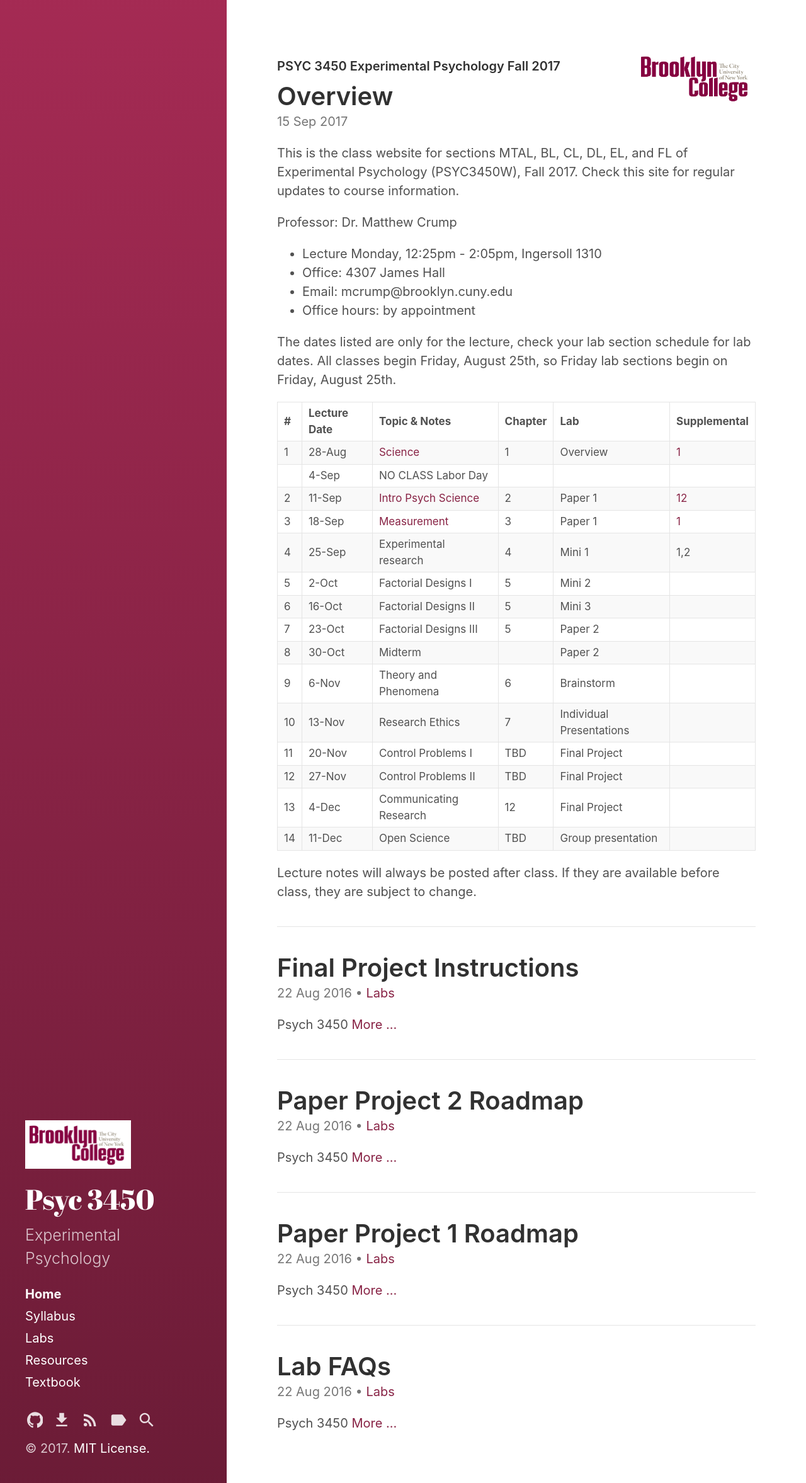
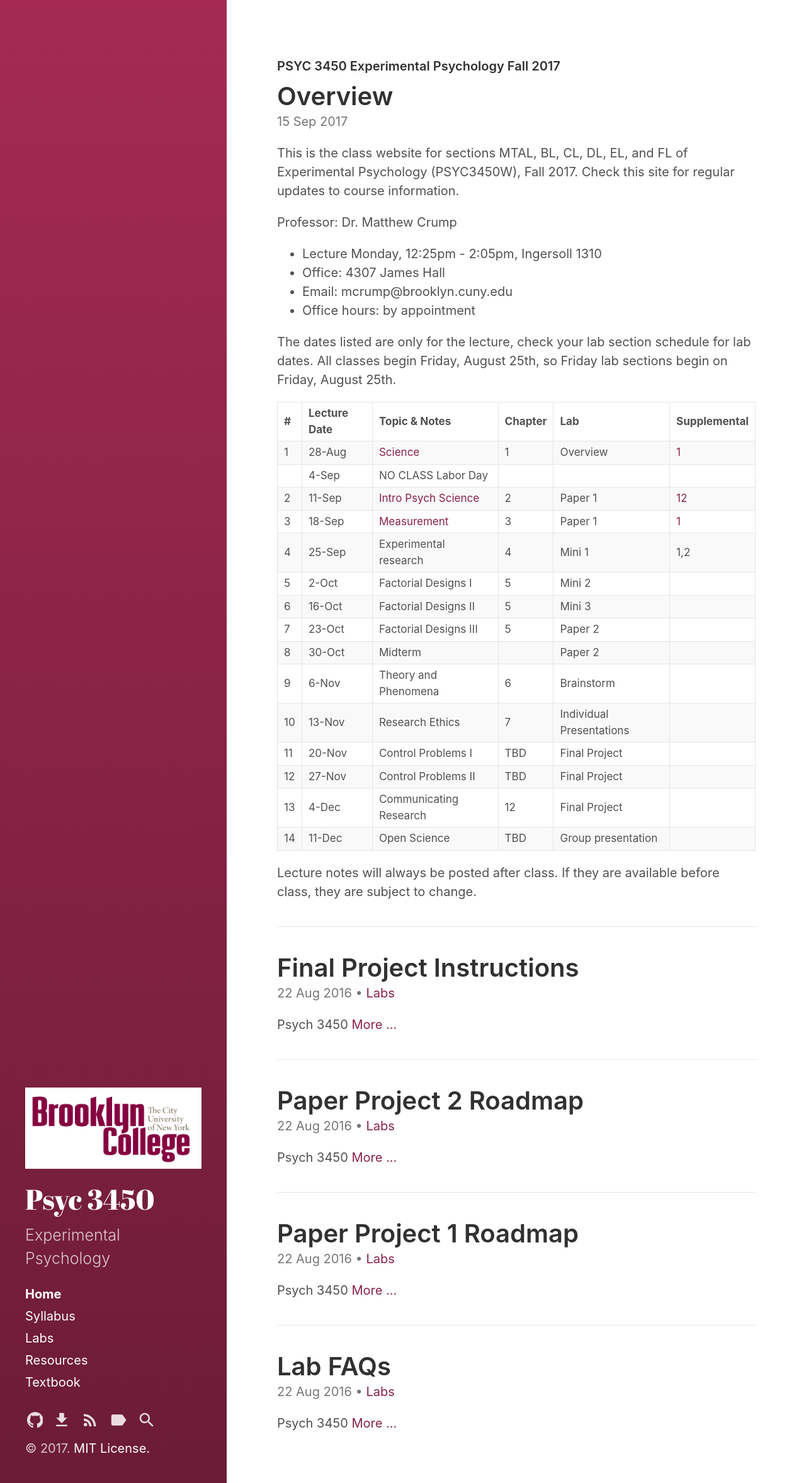
Before and after one commit to enriquepouget/psyc3450, a Jekyll site: the page built from index.html, in a window 1280 px wide. Shown: the whole page at 63% size. Built offline with Jekyll 4.4.1, drawn with Linux system fonts in a browser that asks for light colours; the list of posts is cut into pages by our own code.

Commit message:
bc logo size

```diff
--- a/_includes/sidebar.html
+++ b/_includes/sidebar.html
@@ -1,6 +1,6 @@
 <div id="sidebar">
   <header>
-    <img src="/psyc3450/BC_logo.png" style="text-align: center; max-width: 60%; border-radius: 0px;"></img>
+    <img src="/psyc3450/BC_logo.png" style="border-radius: 0px;"></img>
     <{% if page.layout == "index" %}h1{% else %}div{% endif %} class="site-title">
       <a href="{{ site.baseurl }}/">
         {% unless page.url == "/" %}
--- a/index.html
+++ b/index.html
@@ -3,6 +3,4 @@
 title: Home
 ---
 
-<img src="/psyc3450/BC_logo.png" style="float: right; max-width: 25%;"></img>
-
 <h1>PSYC 3450 Experimental Psychology Fall 2017</h1>
```
